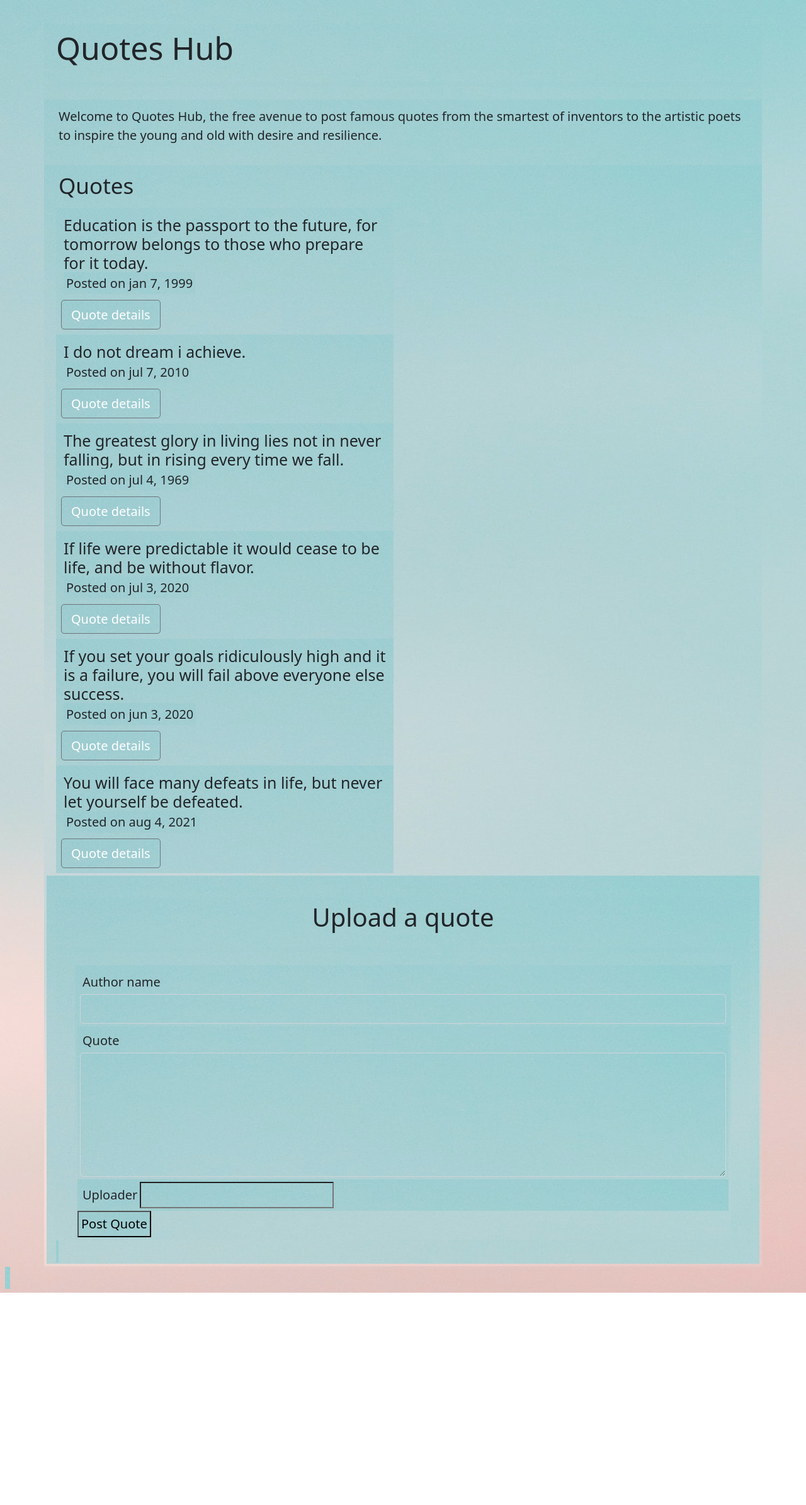
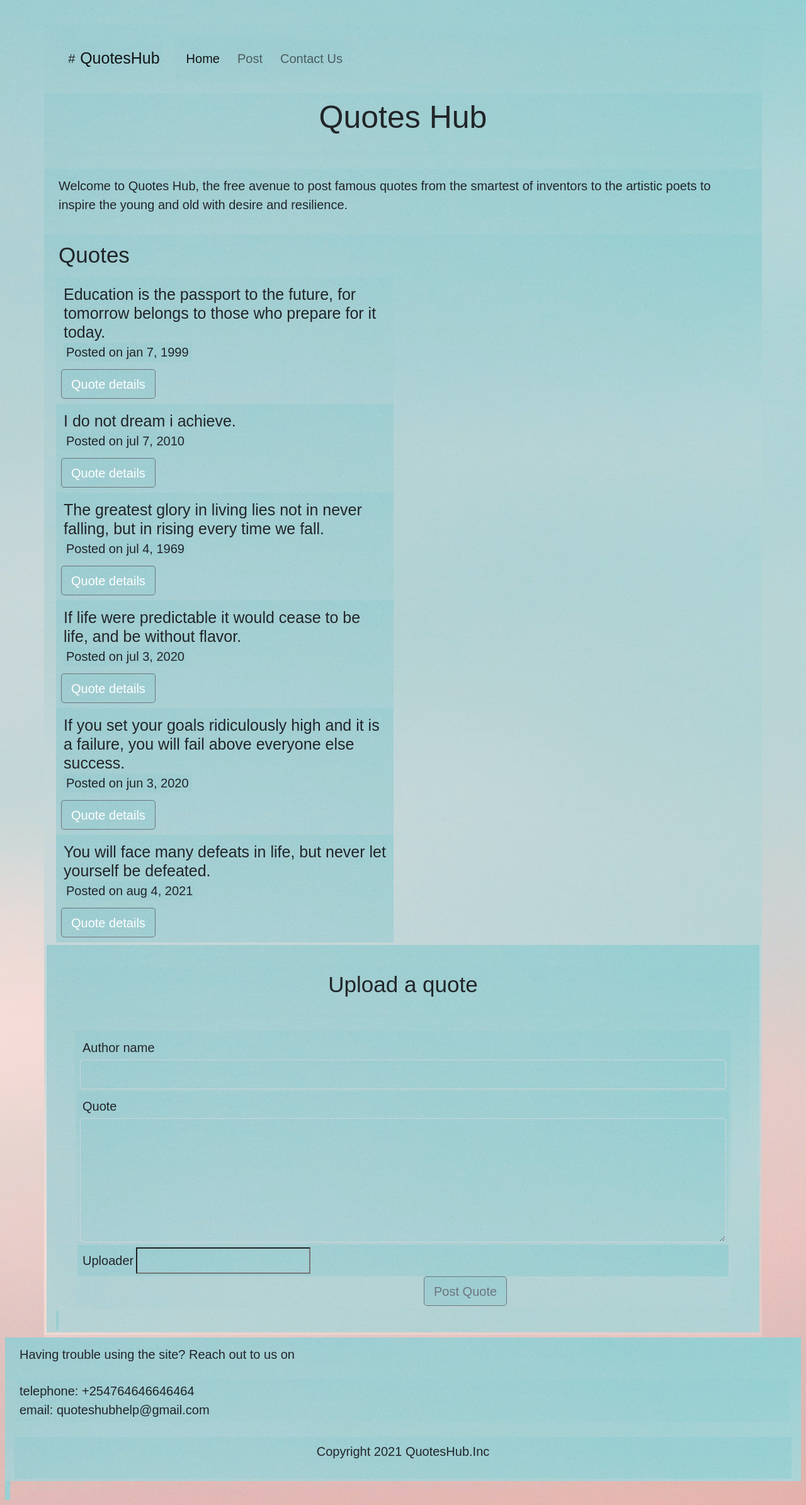
Before and after one commit to karanikathungu-crypto/quote-app, an Angular app in the folder quote-app/: page / in a window 1280 px wide. Shown: the whole page at 63% size. Before the commit the page ends 2052 px from the top, so only its background shows below. Built offline with nearby package versions, Linux system fonts and the light colour scheme.

Commit message:
Add CSS styles in various external stylesheets

```diff
--- a/quote-app/src/app/date-count.pipe.ts
+++ b/quote-app/src/app/date-count.pipe.ts
@@ -5,8 +5,21 @@ import { Pipe, PipeTransform } from '@angular/core';
 })
 export class DateCountPipe implements PipeTransform {
 
-  transform(value: unknown, ...args: unknown[]): unknown {
-    return null;
+  transform(value: any):number{
+    let today: Date = new Date();
+    let todayWithoutTime:any = new Date(today.getFullYear(), today.getMonth(), today.getDate())
+    var dateDifference = Math.abs(value - todayWithoutTime)
+    const secondsEachDay = 86400;
+    var dateDifferenceInSeconds = dateDifference*0.001;
+    var dateCounter = dateDifferenceInSeconds/secondsEachDay;
+
+    if(dateCounter >= 1 && value > todayWithoutTime){
+      return dateCounter;
+    }
+    else{
+      return 0;
+        }
+    }
+
+
   }
-
-}
--- a/quote-app/src/app/quote-detail/quote-detail.component.html
+++ b/quote-app/src/app/quote-detail/quote-detail.component.html
@@ -1,2 +1,3 @@
 <p>{{ quotes.author }}</p>
+<p>This quote was posted {{quotes.elapsedTime|dateCount}} days ago</p>
 <button (click) = 'quoteIncorrect(true)' class="btn btn-outline-danger">Delete Quote</button>
--- a/quote-app/src/app/quote-form/quote-form.component.css
+++ b/quote-app/src/app/quote-form/quote-form.component.css
@@ -0,0 +1,3 @@
+#submit{
+  margin-left: 550px;
+}
--- a/quote-app/src/app/quote-form/quote-form.component.html
+++ b/quote-app/src/app/quote-form/quote-form.component.html
@@ -1,5 +1,5 @@
 <div class="container-fluid">
-  <h2 class="text-center">Upload a quote</h2>
+  <h3 class="text-center">Upload a quote</h3>
   <hr>
   <form (ngSubmit)='submitQuote()' #quoteForm = 'ngForm'>
       <div class="form-group">
@@ -25,6 +25,6 @@
           </div>
 
       </div>
-      <button type = "submit" class= "btn-btn-success">Post Quote</button>
+      <button type = "submit" class="btn btn-outline-secondary" id ="submit">Post Quote</button>
   </form>
 </div>
--- a/quote-app/src/app/quote/quote.component.css
+++ b/quote-app/src/app/quote/quote.component.css
@@ -0,0 +1,17 @@
+#nav-section{
+  background-color: #020e11;
+  text-align: center;
+}
+
+#headerOne{
+  text-align: center;
+}
+
+#footer-section{
+  background-color:black;
+  margin-bottom: 0px;
+}
+footer{
+  text-align: center;
+  margin-bottom: 0px;
+}
--- a/quote-app/src/app/quote/quote.component.html
+++ b/quote-app/src/app/quote/quote.component.html
@@ -1,6 +1,34 @@
+<head>
+  <script src="https://kit.fontawesome.com/2e751f8c57.js" crossorigin="anonymous"></script>
+</head>
+<div class = "container" id = "nav-section">
+  <nav class="navbar navbar-expand-lg navbar-light bg-light">
+      <div class="container-fluid">
+        <i class="fas fa-hashtag">#</i>
+        <a class="navbar-brand" href="#">QuotesHub</a>
+        <button class="navbar-toggler" type="button" data-bs-toggle="collapse" data-bs-target="#navbarNav" aria-controls="navbarNav" aria-expanded="false" aria-label="Toggle navigation">
+          <span class="navbar-toggler-icon"></span>
+        </button>
+        <div class="collapse navbar-collapse" id="navbarNav">
+          <ul class="navbar-nav">
+            <li class="nav-item">
+              <a class="nav-link active" aria-current="page" href="#">Home</a>
+            </li>
+            <li class="nav-item">
+              <a class="nav-link" href="#postQuote">Post</a>
+            </li>
+            <li class="nav-item">
+              <a class="nav-link" href="#contact">Contact Us</a>
+            </li>
+          </ul>
+        </div>
+      </div>
+    </nav>
+  </div>
 <div class = "container">
-  <h1>Quotes Hub</h1>
+  <h1 id="headerOne">Quotes Hub</h1>
   <hr>
+
   <div class = "row">
     <div class ="col-md-12">
       <p>Welcome to Quotes Hub, the free avenue to post famous quotes from the smartest of inventors to the artistic poets to inspire the young and old with desire and resilience.</p>
@@ -19,8 +47,19 @@
         </div>
       </div>
     </div>
-    <div class = "col-md-12">
+    <div class = "col-md-12" id="postQuote">
       <app-quote-form (addQuote)="addNewQuote($event)"></app-quote-form>
     </div>
   </div>
 </div>
+<div class = "container-fluid" id = "footer-section">
+  <section id="contact">
+    <p>Having trouble using the site? Reach out to us on</p>
+    <p>telephone: +254764646646464<br>
+        email: quoteshubhelp@gmail.com
+    </p>
+  </section>
+  <footer>
+    <p>Copyright 2021  QuotesHub.Inc</p>
+  </footer>
+</div>
--- a/quote-app/src/styles.css
+++ b/quote-app/src/styles.css
@@ -5,4 +5,5 @@
   padding:4px;
   font-size: 20px;
   background-image: url('../src/assets/idea.jpg'); background-repeat: no-repeat;
+  font-family: Arial, Helvetica, sans-serif;
 }
```
